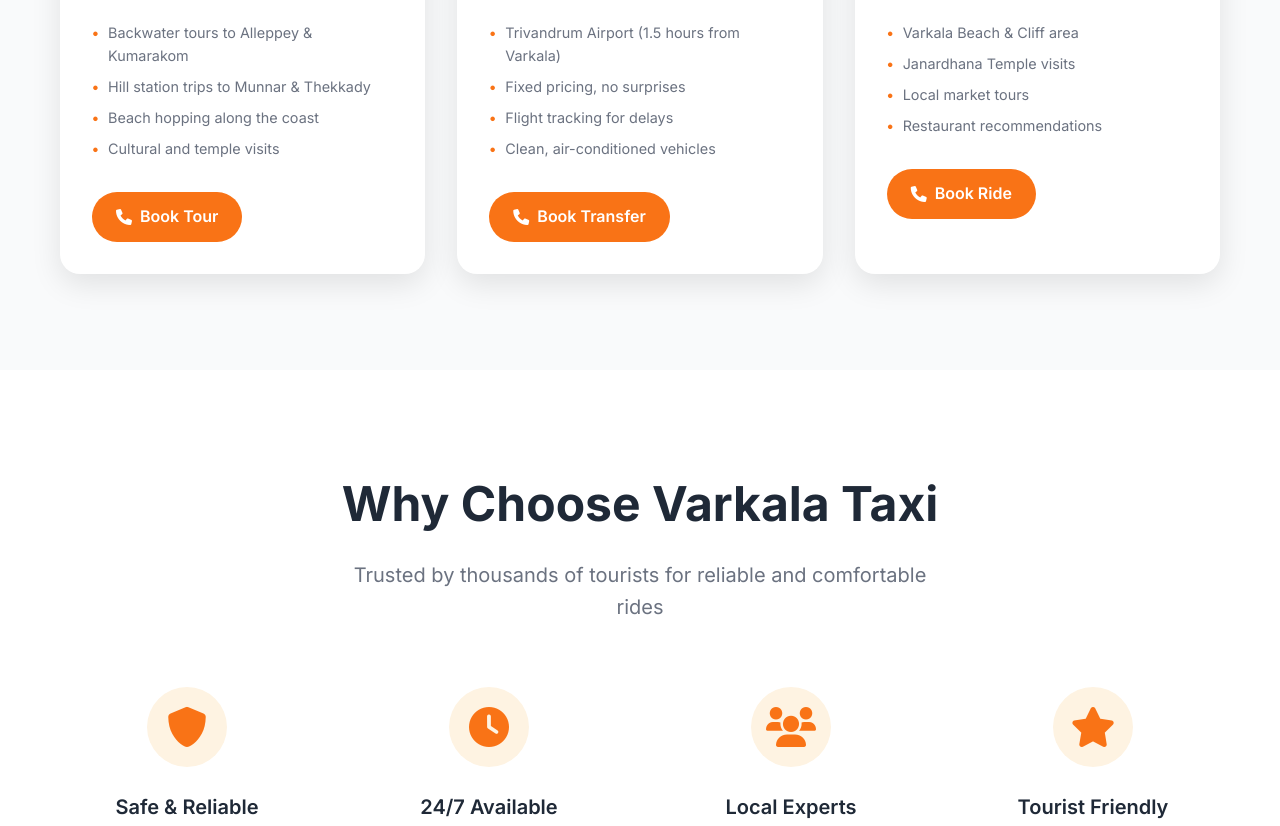
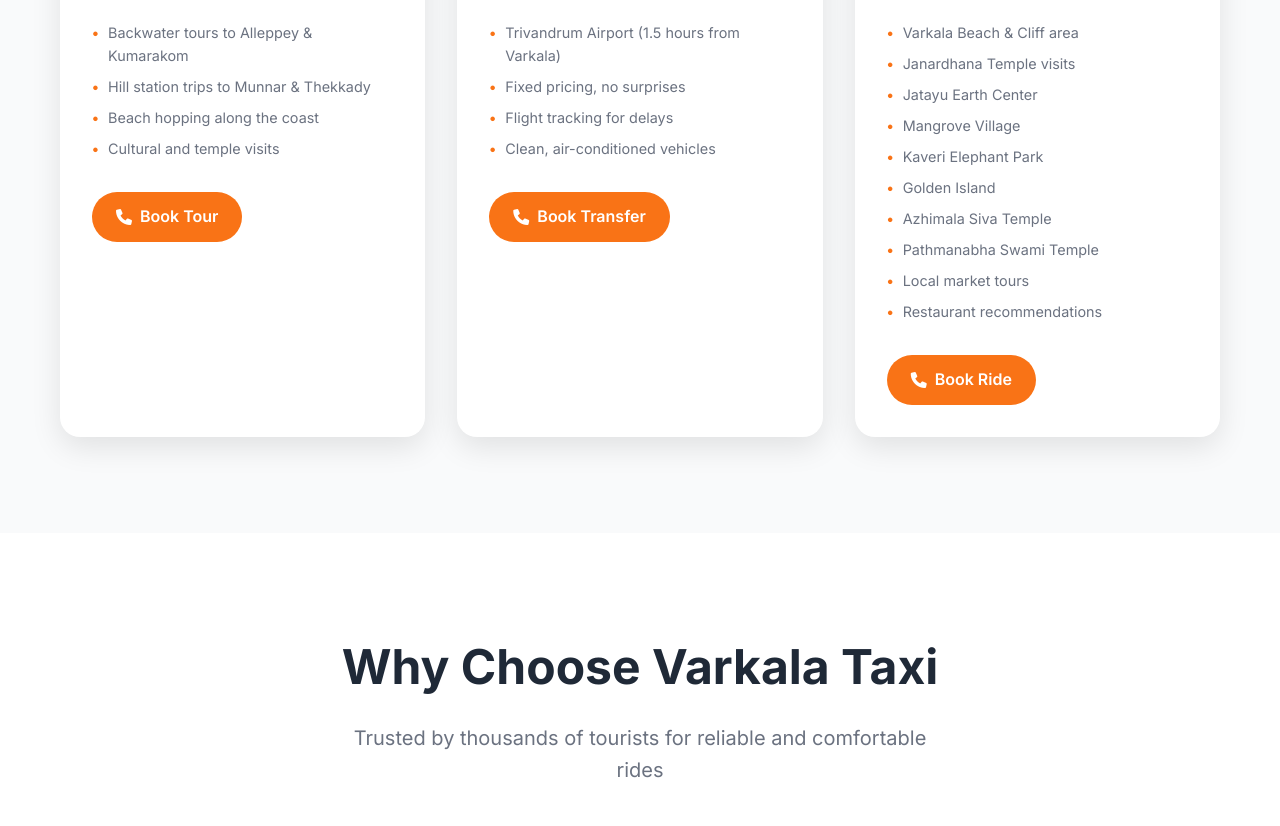
Before and after one commit to varkalataxi/varkalataxi, a React app: page index.html in a window 1280 px wide. Shown: the part 1629-2455 px from the top of the page. Built offline with nearby package versions, Linux system fonts and the light colour scheme.

Commit message:
content update

```diff
--- a/index.html
+++ b/index.html
@@ -117,6 +117,12 @@
                         <ul class="service-features">
                             <li>Varkala Beach & Cliff area</li>
                             <li>Janardhana Temple visits</li>
+                            <li>Jatayu Earth Center</li>
+                            <li>Mangrove Village</li>
+                            <li>Kaveri Elephant Park</li>
+                            <li>Golden Island</li>
+                            <li>Azhimala Siva Temple</li>
+                            <li>Pathmanabha Swami Temple</li>
                             <li>Local market tours</li>
                             <li>Restaurant recommendations</li>
                         </ul>
@@ -346,8 +352,12 @@
                     <h4>Popular Destinations</h4>
                     <ul>
                         <li>Alleppey Backwaters</li>
-                        <li>Munnar Hill Station</li>
-                        <li>Thekkady Wildlife</li>
+                         <li>Jatayu Earth Center</li>
+                            <li>Mangrove Village</li>
+                            <li>Kaveri Elephant Park</li>
+                            <li>Golden Island</li>
+                            <li>Azhimala Siva Temple</li>
+                            <li>Pathmanabha Swami Temple</li>
                         <li>Kovalam Beach</li>
                     </ul>
                 </div>
```
